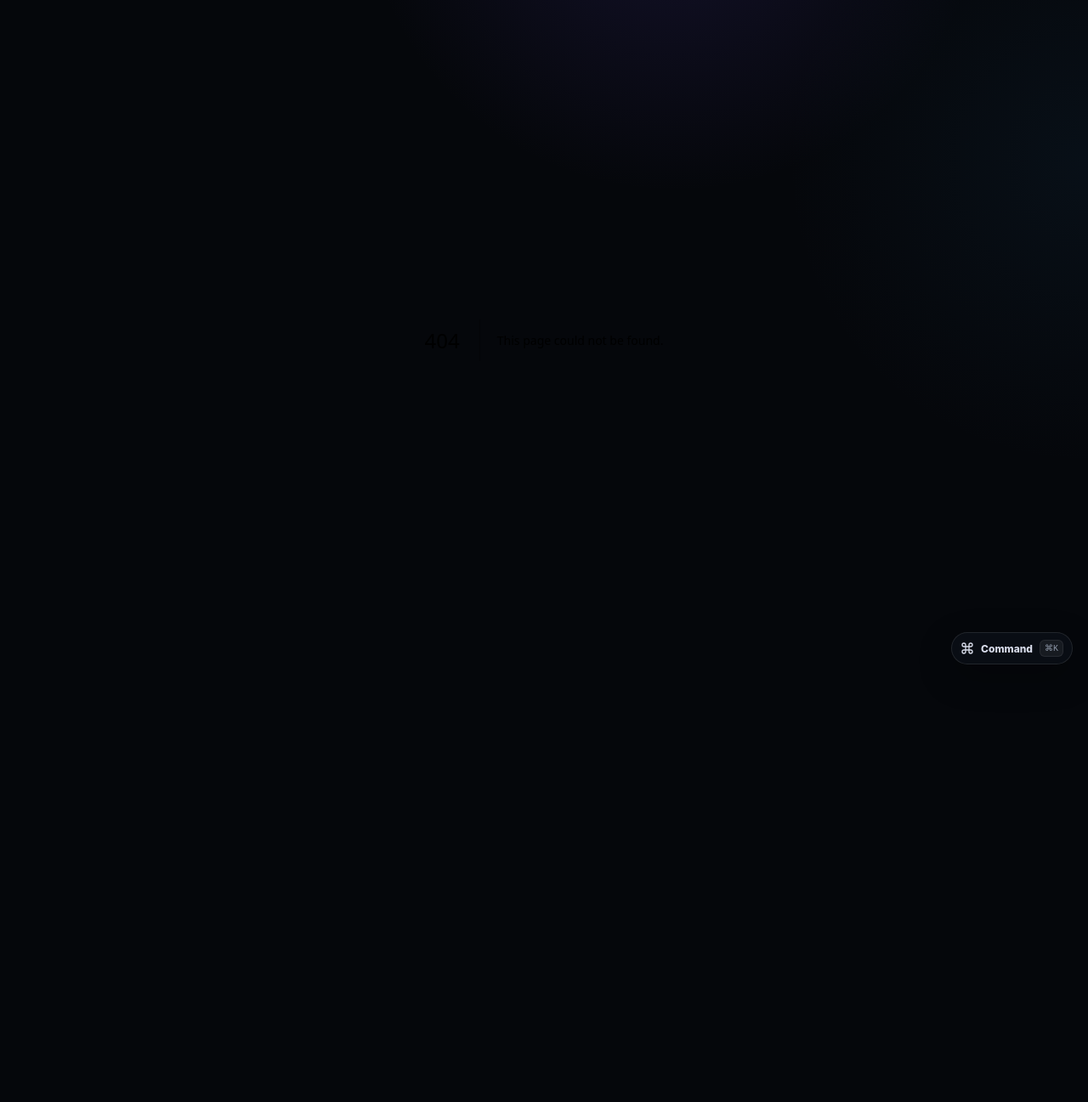
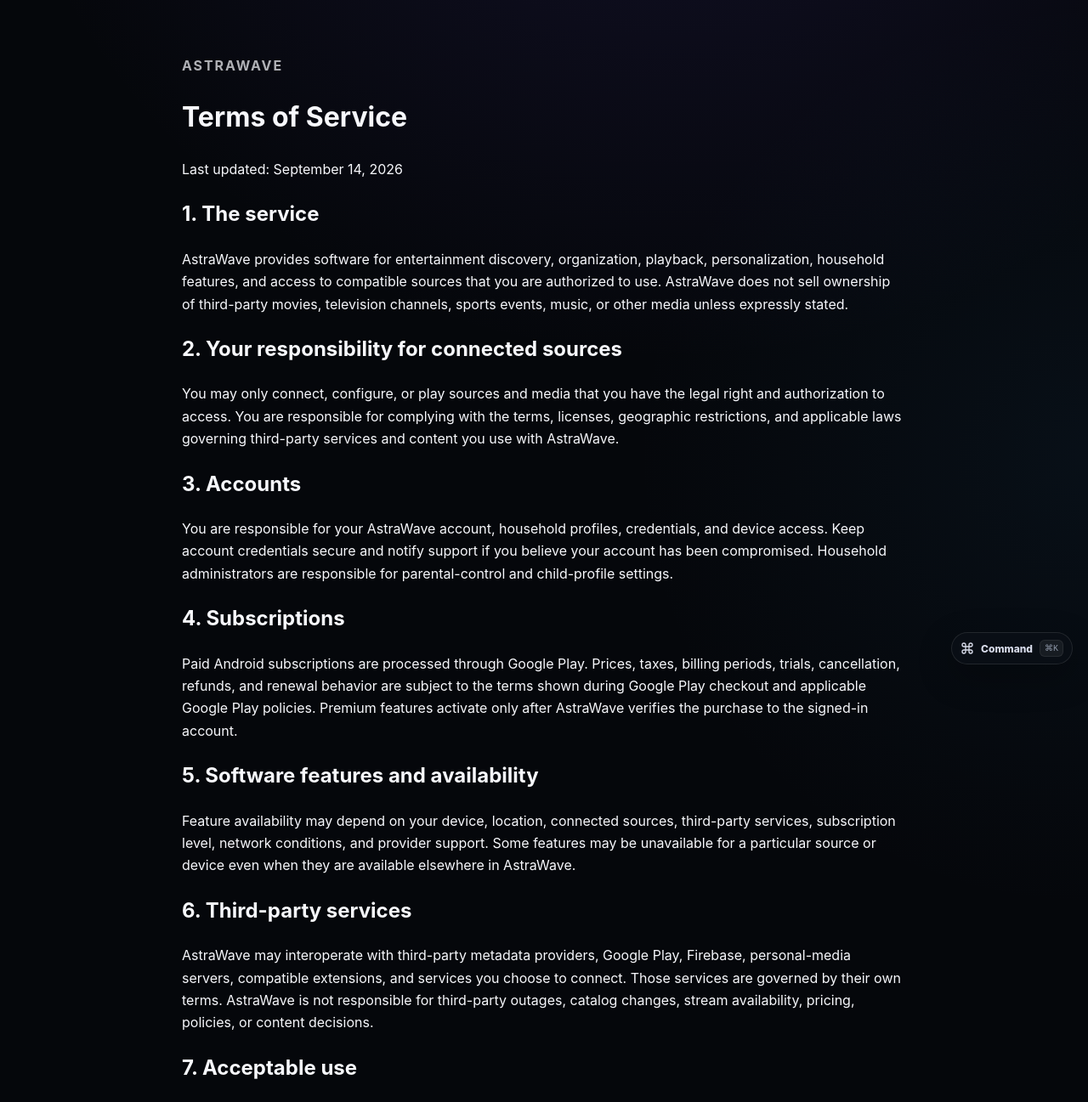
Before and after one commit to james-mull/astrawave-tv-build, a Next.js app in the folder web-app/: page /terms in a window 1280 px wide. Before the commit this address had no page. Shown: the top 1297 px of the page at 85% size. Before the commit the page ends 800 px from the top, so only its background shows below. Built offline with nearby package versions, Linux system fonts and the light colour scheme.

Commit message:
Add AstraWave terms page

```diff
--- /dev/null
+++ b/web-app/app/terms/page.tsx
@@ -0,0 +1,52 @@
+export const metadata = {
+  title: 'Terms of Service | AstraWave',
+  description: 'Terms governing use of AstraWave software and services.',
+};
+
+const updated = 'September 14, 2026';
+
+export default function TermsPage() {
+  return (
+    <main style={{maxWidth: 900, margin: '0 auto', padding: '48px 24px 80px', lineHeight: 1.65}}>
+      <p style={{opacity: .7, letterSpacing: '.12em', fontWeight: 700}}>ASTRAWAVE</p>
+      <h1>Terms of Service</h1>
+      <p>Last updated: {updated}</p>
+
+      <h2>1. The service</h2>
+      <p>AstraWave provides software for entertainment discovery, organization, playback, personalization, household features, and access to compatible sources that you are authorized to use. AstraWave does not sell ownership of third-party movies, television channels, sports events, music, or other media unless expressly stated.</p>
+
+      <h2>2. Your responsibility for connected sources</h2>
+      <p>You may only connect, configure, or play sources and media that you have the legal right and authorization to access. You are responsible for complying with the terms, licenses, geographic restrictions, and applicable laws governing third-party services and content you use with AstraWave.</p>
+
+      <h2>3. Accounts</h2>
+      <p>You are responsible for your AstraWave account, household profiles, credentials, and device access. Keep account credentials secure and notify support if you believe your account has been compromised. Household administrators are responsible for parental-control and child-profile settings.</p>
+
+      <h2>4. Subscriptions</h2>
+      <p>Paid Android subscriptions are processed through Google Play. Prices, taxes, billing periods, trials, cancellation, refunds, and renewal behavior are subject to the terms shown during Google Play checkout and applicable Google Play policies. Premium features activate only after AstraWave verifies the purchase to the signed-in account.</p>
+
+      <h2>5. Software features and availability</h2>
+      <p>Feature availability may depend on your device, location, connected sources, third-party services, subscription level, network conditions, and provider support. Some features may be unavailable for a particular source or device even when they are available elsewhere in AstraWave.</p>
+
+      <h2>6. Third-party services</h2>
+      <p>AstraWave may interoperate with third-party metadata providers, Google Play, Firebase, personal-media servers, compatible extensions, and services you choose to connect. Those services are governed by their own terms. AstraWave is not responsible for third-party outages, catalog changes, stream availability, pricing, policies, or content decisions.</p>
+
+      <h2>7. Acceptable use</h2>
+      <p>You may not use AstraWave to obtain unauthorized access to systems or media, defeat access controls, distribute unlawful content, interfere with the service, abuse accounts, or use the software in a way that violates applicable law or the rights of others.</p>
+
+      <h2>8. Updates and changes</h2>
+      <p>We may update AstraWave to improve reliability, security, compatibility, or features. We may modify or discontinue features when required by technical, legal, provider, or platform changes. Material subscription changes will be handled in accordance with applicable law and store policies.</p>
+
+      <h2>9. Disclaimers</h2>
+      <p>AstraWave is provided on an as-available basis to the extent permitted by law. We do not guarantee that every connected source, stream, program guide, metadata result, device integration, or third-party service will always be available, accurate, uninterrupted, or compatible.</p>
+
+      <h2>10. Limitation of liability</h2>
+      <p>To the extent permitted by applicable law, AstraWave and its operators are not liable for indirect, incidental, special, consequential, or punitive damages arising from use of the service, third-party sources, network failures, or loss of access. Nothing in these terms limits rights that cannot legally be waived.</p>
+
+      <h2>11. Termination</h2>
+      <p>You may stop using AstraWave at any time and may manage eligible subscriptions through Google Play. We may restrict access for material violations of these terms, fraud, security abuse, unlawful use, or when required by law.</p>
+
+      <h2>12. Contact and changes to these terms</h2>
+      <p>Questions about these terms should be sent through the official support destination published with AstraWave. These terms may be updated as the service changes; the effective date above will identify the current version.</p>
+    </main>
+  );
+}
```
